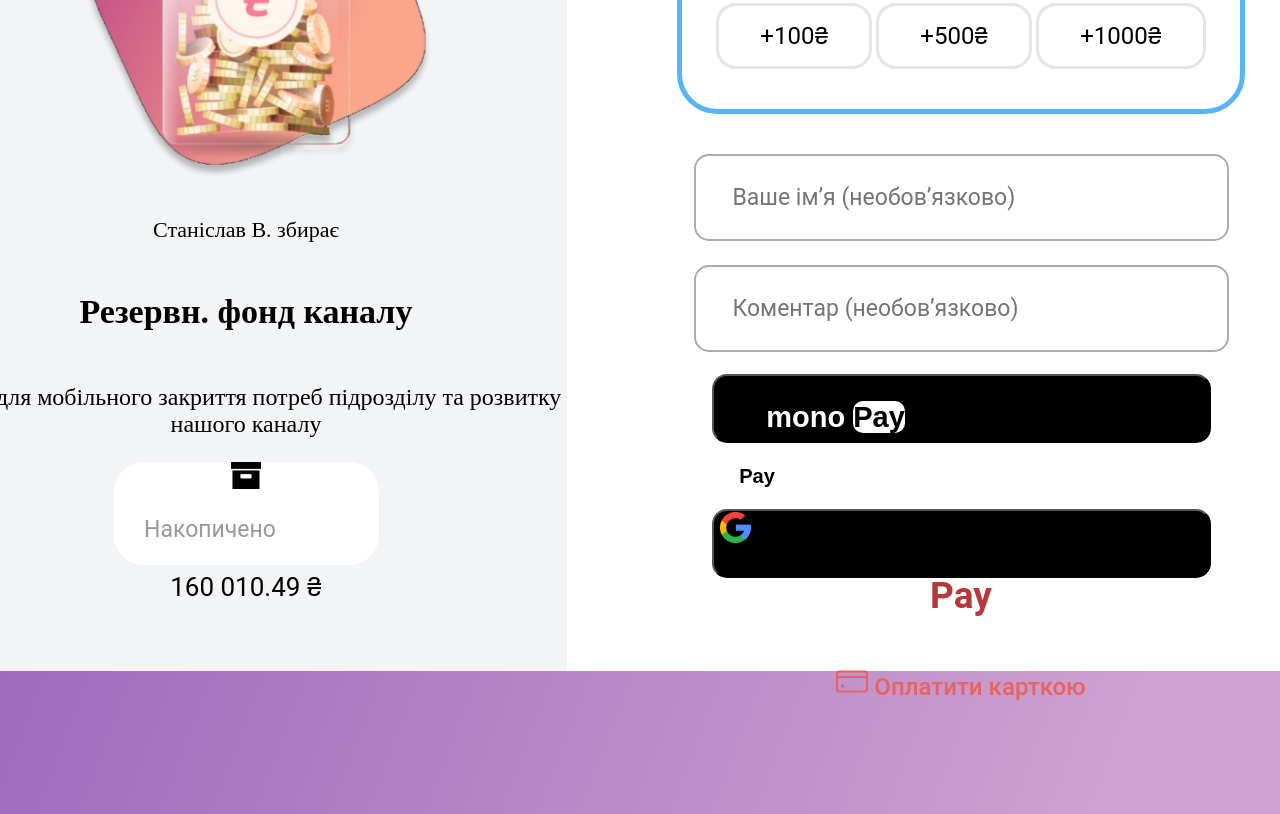
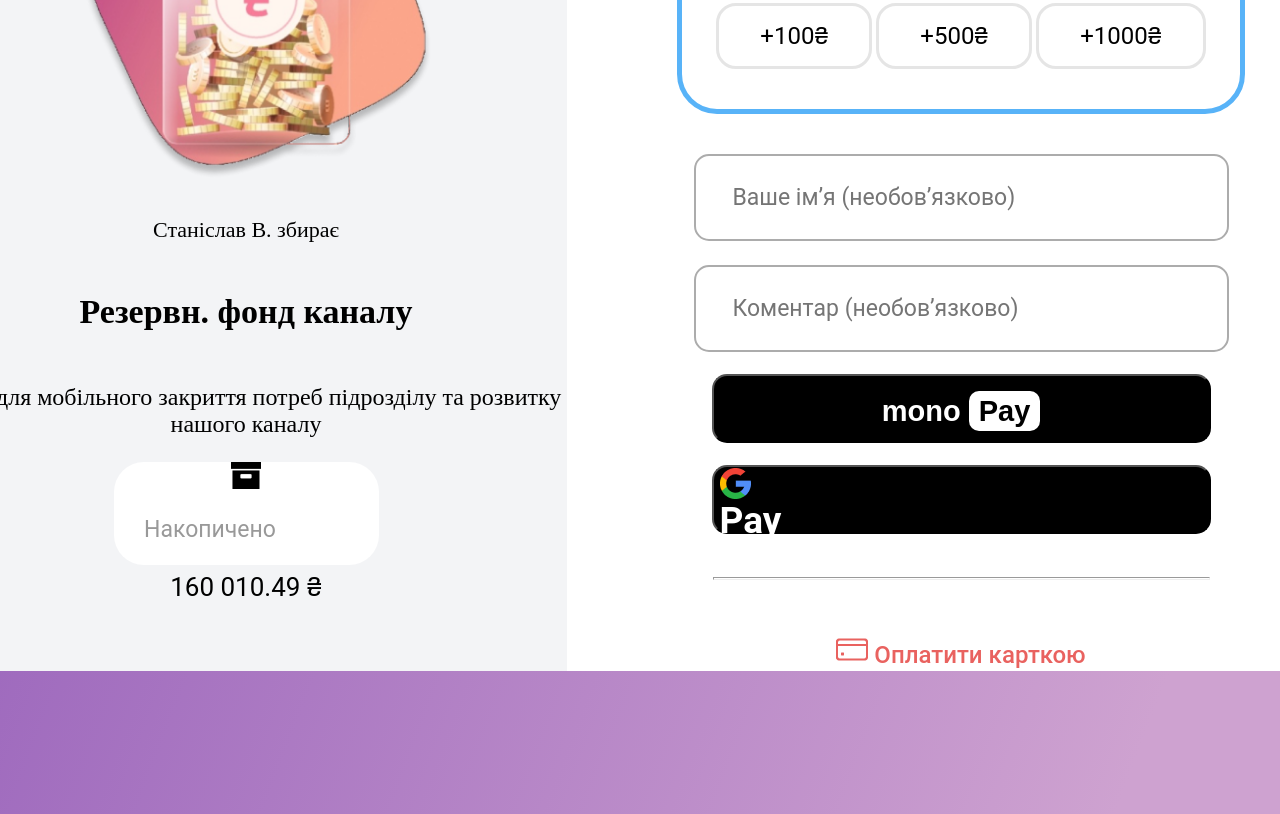
Before and after one commit to 42715a79/Monobank, a plain HTML site: page index.html in a window 1280 px wide. Shown: the part 470-1284 px from the top of the page. Drawn offline with Linux system fonts and the light colour scheme.

Commit message:
bottom mono

```diff
--- a/index.html
+++ b/index.html
@@ -9,7 +9,6 @@
 </head>
 <body>
     <div>
-        <div class="background-2">
             <div class="top">
                 <!-- Left side -->
                 <div class="left-side">
@@ -20,13 +19,11 @@
                     <h3 class="discribtion">Банка для мобільного закриття потреб підрозділу та розвитку нашого каналу</h3>
                     <!-- Накопичено -->
                     <div class="already-done">
-                        <div class="left-done">
                             <img src="img/box.png" alt="box" class="box">
-                        </div>
-                        <div class="right-done">
-                            <p class="done">Накопичено</p>
-                            <h3 class="how-much">160 010.49 ₴</h3>
-                        </div>
+                            <div class="right-done">
+                                <p class="done">Накопичено</p>
+                                <h3 class="how-much">160 010.49 ₴</h3>
+                            </div>
                     </div>
                 </div>
                 <!-- Right side -->
@@ -52,9 +49,8 @@
                     <!-- Оплата -->
                     <div class="pay">
                         <button type="button" class="button-2">
-                            <div class="monopay">
+                            <div>
                                 <h2 class="mono">mono <span class="pay-1"> Pay </span> </h2>
-                                <h2 class="pay-1">Pay</h2>
                             </div>
                         </button>
                         <button type="button" class="button-2">
@@ -64,6 +60,7 @@
                             </div>
                         </button>
                     </div>
+                    <hr class="line">
                     <!-- Оплата картою -->
                     <div class="paying">
                         <h6 class="text-card"> <span class="card"> <img class="card" src="img/card.png" alt="card"> </span>Оплатити карткою</h6>
@@ -92,7 +89,6 @@
                 </div>
 
             </div>
-        </div>
 
     </div>
 </body>
--- a/styles.css
+++ b/styles.css
@@ -2,13 +2,6 @@
     width: 100wh;
     height: 1280px;
     background: linear-gradient(111deg, #955FBA 10.21%, #CEA2D0 90.49%);
-}
-
-.background-2 {
-    /* width: 1920px; */
-    /* height: 1280px; */
-    /* background: linear-gradient(111deg, #955FBA 10.21%, #CEA2D0 90.49%);
- */
 }
 
 .top {
@@ -106,16 +99,12 @@
 }
 
 .already-done {
-
+    flex-direction: row;
     width: 265px;
     height: 103px;
     flex-shrink: 0;
     border-radius: 30px;
     background: #FFF;
-}
-
-.left-done{
-
 }
 
 .box {
@@ -125,9 +114,6 @@
     flex-shrink: 0;
 }
 
-.right-done{
-
-}
 .done {
     width: 193px;
     height: 30px;
@@ -258,10 +244,11 @@
     font-style: normal;
     font-weight: 600;
     line-height: normal;
-    width: 232px;
+    /* width: 232px; */
     height: 40px;
     flex-shrink: 0;
     text-align: center;
+    margin: 18px;
 }
 .pay-1 {
     background-color: #ffffff;
@@ -271,28 +258,37 @@
     height: 37px;
     flex-shrink: 0;
     text-align: center;
+    padding: 4px 10px ;
 }
 
-.monopay {
-    flex-direction: row;
-
-}
 
 /* Google Pay */
 
+.google-pay {
+
+}
 .google {
     display: flex;
     text-align: center;
 }
 
 .pay-3 {
-    color: #b73838;
+    color: #ffffff;
     font-family: Roboto;
     font-size: 37px;
+    display: flex;
+    margin: 0;
 }
 
 .paying {
     flex-direction: row;
+    margin-top: 50 ;
+}
+
+.line   {
+    width: 495px;
+    height: 1px;
+    margin-top: 40px;
 }
 
 
```
